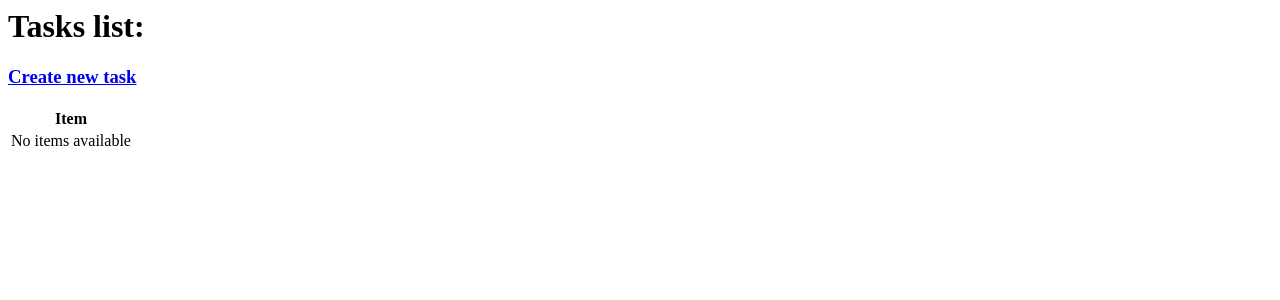
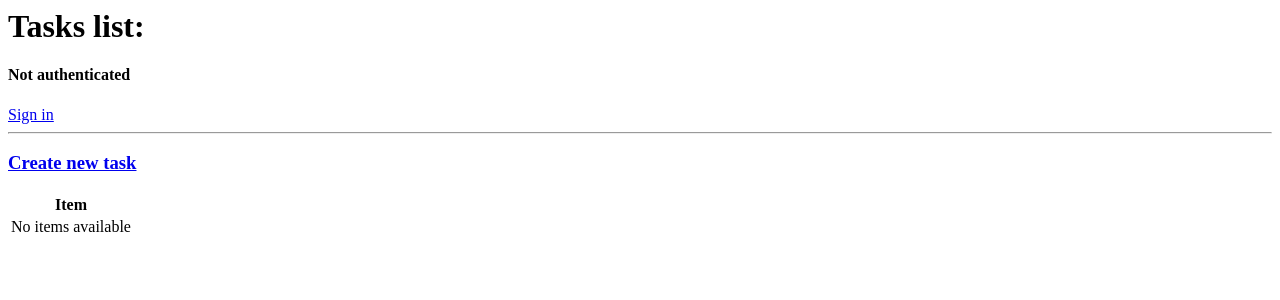
Before and after one commit to shmd001/django-todo, a Django app: page / in a window 1280 px wide. Shown: the top 300 px of the page. Run offline with Django 4.2, Linux system fonts and the light colour scheme; data that the repository does not hold is empty.

Commit message:
Added signin functionality

```diff
--- a/todo/base/templates/base/task_list.html
+++ b/todo/base/templates/base/task_list.html
@@ -1,5 +1,14 @@
 <h1>Tasks list:</h1>
 
+{% if request.user.is_authenticated %}
+<h4>{{ user.get_username }}</h4>
+<a href="">Sign out</a>
+{% else %}
+<h4>Not authenticated</h4>
+<a href="{% url 'signin' %}">Sign in</a>
+{% endif %}
+
+<hr>
 <h3>
     <a href="{% url 'task-create' %}">Create new task</a>
 </h3>
--- a/todo/base/urls.py
+++ b/todo/base/urls.py
@@ -1,12 +1,13 @@
 """URL routing for base app"""
 
 from django.urls import path
-from .views import TaskDelete, TaskList, TaskDetail, TaskCreate, TaskUpdate
+from .views import TaskDelete, TaskList, TaskDetail, TaskCreate, TaskUpdate, UserSignin
 
 urlpatterns = [
     path('', TaskList.as_view(), name='tasks'),
     path('task/<int:pk>/', TaskDetail.as_view(), name='task'),
     path('task-create/', TaskCreate.as_view(), name='task-create'),
     path('task-update/<int:pk>/', TaskUpdate.as_view(), name='task-update'),
-    path('task-delete/<int:pk>/', TaskDelete.as_view(), name='task-delete')
+    path('task-delete/<int:pk>/', TaskDelete.as_view(), name='task-delete'),
+    path('signin/', UserSignin.as_view(), name='signin'),
 ]
--- a/todo/base/views.py
+++ b/todo/base/views.py
@@ -4,7 +4,16 @@ from django.views.generic.list import ListView
 from django.views.generic.detail import DetailView
 from django.views.generic.edit import CreateView, UpdateView, DeleteView
 from django.urls import reverse_lazy
+from django.contrib.auth.views import LoginView
 from .models import Task
+
+
+class UserSignin(LoginView):
+    """User login view"""
+
+    redirect_authenticated_user = True
+    next_page = reverse_lazy('tasks')
+    template_name = 'base/signin.html'
 
 
 class TaskList(ListView):
```
Also changed, not shown: todo/base/templates/base/signin.html (added, +9 -0 lines).
